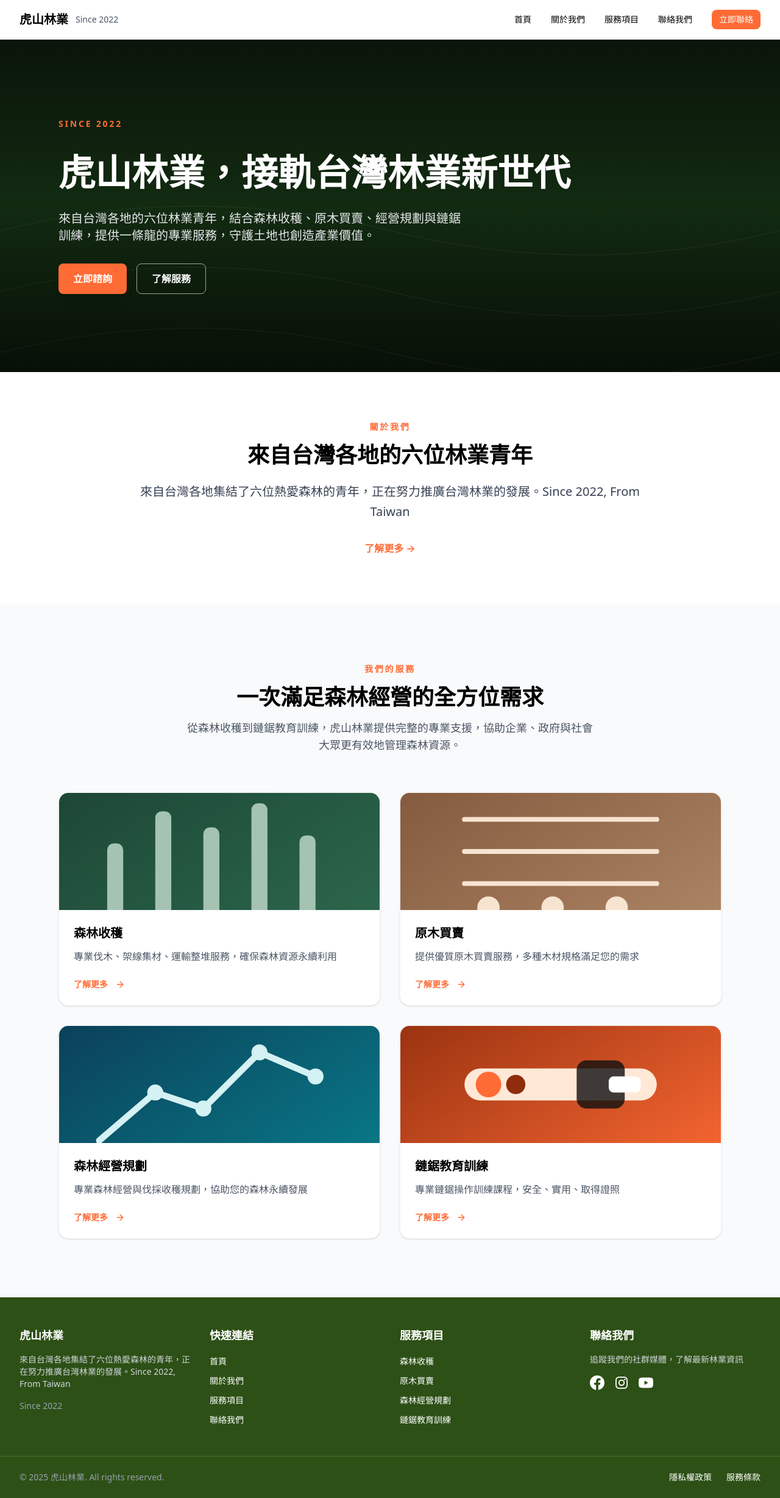
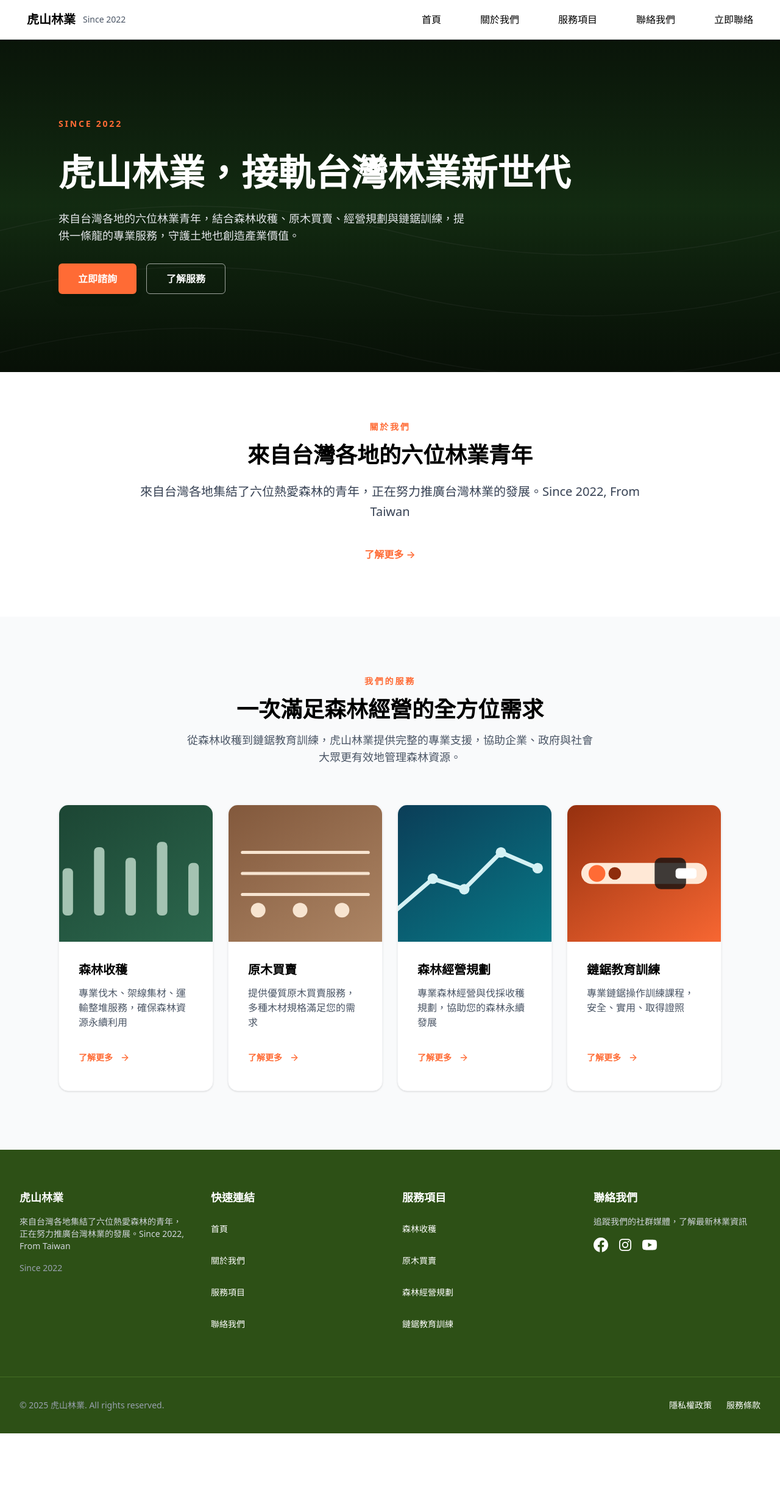
Before and after one commit to chriscollective/HuShanForestry, a Next.js app: page / in a window 1280 px wide. Shown: the whole page at 61% size. After the commit the page ends 2350 px from the top, so only its background shows below. Built offline with nearby package versions, Linux system fonts and the light colour scheme.

Commit message:
Phase 5 完成：跨裝置瀏覽體驗 (T043-T052)

```diff
--- a/src/components/home/AboutSection.tsx
+++ b/src/components/home/AboutSection.tsx
@@ -31,7 +31,7 @@ export function AboutSection() {
           <Link
             href="/about"
             underline={false}
-            className="inline-flex items-center text-base font-semibold text-brand-orange transition hover:text-[#E55A2A]"
+            className="inline-flex min-h-[44px] items-center text-base font-semibold text-brand-orange transition hover:text-[#E55A2A]"
             aria-label="了解更多關於虎山林業"
           >
             了解更多 →
--- a/src/components/home/HeroSection.tsx
+++ b/src/components/home/HeroSection.tsx
@@ -27,16 +27,16 @@ export function HeroSection() {
       </div>
 
       {/* 內容 */}
-      <div className="relative z-10 mx-auto flex max-w-6xl flex-col gap-8 px-4 py-24 sm:px-6 lg:px-8 lg:py-32">
+      <div className="relative z-10 mx-auto flex max-w-6xl flex-col gap-6 px-4 py-20 sm:gap-8 sm:px-6 lg:px-8 lg:py-32">
         <p className="text-sm font-semibold uppercase tracking-[0.2em] text-brand-orange">
           Since {siteConfig.foundingYear}
         </p>
 
         <div className="space-y-6">
-          <h1 className="text-4xl font-bold leading-tight text-white sm:text-5xl lg:text-6xl">
+          <h1 className="text-3xl font-bold leading-tight text-white sm:text-5xl lg:text-6xl">
             虎山林業，接軌台灣林業新世代
           </h1>
-          <p className="max-w-2xl text-lg text-gray-200 sm:text-xl">
+          <p className="max-w-2xl text-base text-gray-200 sm:text-lg">
             來自台灣各地的六位林業青年，結合森林收穫、原木買賣、經營規劃與鏈鋸訓練，提供一條龍的專業服務，守護土地也創造產業價值。
           </p>
         </div>
@@ -45,7 +45,7 @@ export function HeroSection() {
           <Link
             href="/contact"
             aria-label="前往聯絡我們，立即諮詢虎山林業服務"
-            className="inline-flex items-center justify-center rounded-lg bg-brand-orange px-6 py-3 text-base font-semibold text-white shadow-lg transition hover:bg-[#E55A2A] focus-visible:outline focus-visible:outline-2 focus-visible:outline-offset-2 focus-visible:outline-brand-orange"
+            className="inline-flex min-h-[44px] items-center justify-center rounded-full bg-brand-orange px-8 py-3 text-base font-semibold text-white shadow-lg transition hover:bg-[#E55A2A] focus-visible:outline focus-visible:outline-2 focus-visible:outline-offset-2 focus-visible:outline-brand-orange"
           >
             立即諮詢
           </Link>
@@ -54,7 +54,7 @@ export function HeroSection() {
             href="/services"
             variant="default"
             underline={false}
-            className="inline-flex items-center justify-center rounded-lg border border-white/60 px-6 py-3 text-base font-semibold text-white transition hover:border-white hover:text-white focus-visible:outline focus-visible:outline-2 focus-visible:outline-offset-2 focus-visible:outline-brand-orange"
+            className="inline-flex min-h-[44px] items-center justify-center rounded-full border border-white/60 px-8 py-3 text-base font-semibold text-white transition hover:border-white hover:text-white focus-visible:outline focus-visible:outline-2 focus-visible:outline-offset-2 focus-visible:outline-brand-orange"
             aria-label="了解虎山林業的服務項目"
           >
             了解服務
--- a/src/components/home/ServiceCard.tsx
+++ b/src/components/home/ServiceCard.tsx
@@ -14,7 +14,7 @@ export interface ServiceCardProps {
 export function ServiceCard({ service }: ServiceCardProps) {
   return (
     <article className="group flex flex-col overflow-hidden rounded-2xl border border-gray-100 bg-white shadow-sm transition hover:-translate-y-1 hover:shadow-lg">
-      <div className="relative h-48 w-full overflow-hidden">
+      <div className="relative h-48 w-full overflow-hidden sm:h-56">
         <Image
           src={service.image}
           alt={service.imageAlt}
@@ -24,8 +24,10 @@ export function ServiceCard({ service }: ServiceCardProps) {
         />
       </div>
 
-      <div className="flex flex-1 flex-col px-6 py-6">
-        <h3 className="text-xl font-semibold text-brand-black">{service.title}</h3>
+      <div className="flex flex-1 flex-col px-6 py-6 sm:px-8 sm:py-8">
+        <h3 className="text-xl font-semibold text-brand-black">
+          {service.title}
+        </h3>
         <p className="mt-3 flex-1 text-base text-gray-600">
           {service.description}
         </p>
@@ -33,7 +35,7 @@ export function ServiceCard({ service }: ServiceCardProps) {
         <Link
           href={service.link}
           underline={false}
-          className="mt-6 inline-flex items-center text-sm font-semibold text-brand-orange transition group-hover:text-[#E55A2A]"
+          className="mt-6 inline-flex min-h-[44px] items-center text-sm font-semibold text-brand-orange transition group-hover:text-[#E55A2A]"
           aria-label={`了解更多${service.title}服務`}
         >
           了解更多
--- a/src/components/home/ServicesSection.tsx
+++ b/src/components/home/ServicesSection.tsx
@@ -29,7 +29,7 @@ export function ServicesSection() {
           </p>
         </div>
 
-        <div className="mt-12 grid gap-8 sm:mt-16 sm:grid-cols-2">
+        <div className="mt-12 grid gap-6 sm:mt-16 sm:grid-cols-2 lg:grid-cols-4">
           {services.map((service) => (
             <ServiceCard key={service.id} service={service} />
           ))}
--- a/src/components/layout/Footer.tsx
+++ b/src/components/layout/Footer.tsx
@@ -27,12 +27,12 @@ export function Footer({ className }: FooterProps) {
   return (
     <footer className={`bg-forest-dark text-brand-white ${className || ''}`}>
       {/* 主要內容區 */}
-      <div className="container mx-auto px-4 sm:px-6 lg:px-8 py-12">
-        <div className="grid grid-cols-1 md:grid-cols-2 lg:grid-cols-4 gap-8">
+      <div className="container mx-auto px-4 py-16 sm:px-6 lg:px-8">
+        <div className="grid grid-cols-1 gap-10 text-center md:grid-cols-2 md:text-left lg:grid-cols-4">
           {/* 公司資訊 */}
           <div>
-            <h3 className="text-lg font-bold mb-4">虎山林業</h3>
-            <p className="text-sm text-gray-300 mb-4">
+            <h3 className="mb-4 text-lg font-bold">虎山林業</h3>
+            <p className="mb-4 text-sm text-gray-300">
               {siteConfig.description}
             </p>
             <p className="text-sm text-gray-400">
@@ -42,14 +42,14 @@ export function Footer({ className }: FooterProps) {
 
           {/* 快速連結 */}
           <div>
-            <h3 className="text-lg font-bold mb-4">快速連結</h3>
+            <h3 className="mb-4 text-lg font-bold">快速連結</h3>
             <ul className="space-y-2">
               {navigationItems.map((item) => (
                 <li key={item.href}>
                   <Link
                     href={item.href}
                     variant="footer"
-                    className="text-sm hover:no-underline"
+                    className="inline-flex min-h-[44px] items-center text-sm hover:no-underline"
                     aria-label={item.ariaLabel}
                   >
                     {item.label}
@@ -61,14 +61,14 @@ export function Footer({ className }: FooterProps) {
 
           {/* 服務項目 */}
           <div>
-            <h3 className="text-lg font-bold mb-4">服務項目</h3>
+            <h3 className="mb-4 text-lg font-bold">服務項目</h3>
             <ul className="space-y-2">
               {services.map((service) => (
                 <li key={service.id}>
                   <Link
                     href={`/services#${service.id}`}
                     variant="footer"
-                    className="text-sm hover:no-underline"
+                    className="inline-flex min-h-[44px] items-center text-sm hover:no-underline"
                   >
                     {service.title}
                   </Link>
@@ -78,9 +78,9 @@ export function Footer({ className }: FooterProps) {
           </div>
 
           {/* 聯絡資訊與社群媒體 */}
-          <div>
-            <h3 className="text-lg font-bold mb-4">聯絡我們</h3>
-            <div className="space-y-3 mb-4">
+          <div className="space-y-4">
+            <h3 className="text-lg font-bold">聯絡我們</h3>
+            <div className="space-y-3">
               <p className="text-sm text-gray-300">
                 追蹤我們的社群媒體，了解最新林業資訊
               </p>
@@ -98,8 +98,8 @@ export function Footer({ className }: FooterProps) {
 
       {/* 版權聲明 */}
       <div className="border-t border-forest-green/30">
-        <div className="container mx-auto px-4 sm:px-6 lg:px-8 py-6">
-          <div className="flex flex-col md:flex-row justify-between items-center gap-4">
+        <div className="container mx-auto px-4 py-6 sm:px-6 lg:px-8">
+          <div className="flex flex-col items-center gap-4 text-center md:flex-row md:justify-between md:text-left">
             <p className="text-sm text-gray-400">
               © {currentYear} {siteConfig.name}. All rights reserved.
             </p>
@@ -109,14 +109,14 @@ export function Footer({ className }: FooterProps) {
               <Link
                 href="/privacy"
                 variant="footer"
-                className="text-sm hover:no-underline"
+                className="inline-flex min-h-[44px] items-center text-sm hover:no-underline"
               >
                 隱私權政策
               </Link>
               <Link
                 href="/terms"
                 variant="footer"
-                className="text-sm hover:no-underline"
+                className="inline-flex min-h-[44px] items-center text-sm hover:no-underline"
               >
                 服務條款
               </Link>
--- a/src/components/layout/Header.tsx
+++ b/src/components/layout/Header.tsx
@@ -2,7 +2,6 @@
 
 import { useState } from 'react';
 import { Link } from '@/components/ui/Link';
-import { Button } from '@/components/ui/Button';
 import { navigationItems } from '@/config/navigation';
 import { cn } from '@/lib/utils';
 
@@ -26,37 +25,39 @@ export interface HeaderProps {
 export function Header({ className }: HeaderProps) {
   const [mobileMenuOpen, setMobileMenuOpen] = useState(false);
 
+  const closeMobileMenu = () => setMobileMenuOpen(false);
+
   return (
+    <>
       <header
         className={cn(
-        'sticky top-0 z-50',
-        'bg-brand-white border-b border-gray-200',
-        'shadow-sm',
+          'sticky top-0 z-50 bg-brand-white shadow-sm',
+          'border-b border-gray-200',
           className
         )}
       >
         <nav className="container mx-auto px-4 sm:px-6 lg:px-8">
-        <div className="flex items-center justify-between h-16">
+          <div className="flex h-16 items-center justify-between">
             {/* Logo */}
             <div className="flex-shrink-0">
               <Link href="/" variant="nav" className="hover:no-underline">
                 <span className="text-xl font-bold text-brand-black">
                   虎山林業
                 </span>
-              <span className="ml-2 text-sm text-gray-600 hidden sm:inline">
+                <span className="ml-2 hidden text-sm text-gray-600 sm:inline">
                   Since 2022
                 </span>
               </Link>
             </div>
 
             {/* 桌面版導航選單 */}
-          <div className="hidden md:flex md:items-center md:gap-8">
+            <div className="hidden md:flex md:items-center md:gap-6 lg:gap-10">
               {navigationItems.map((item) => (
                 <Link
                   key={item.href}
                   href={item.href}
                   variant="nav"
-                className="text-sm hover:no-underline"
+                  className="hover:no-underline"
                   aria-label={item.ariaLabel}
                 >
                   {item.label}
@@ -64,9 +65,9 @@ export function Header({ className }: HeaderProps) {
               ))}
 
               {/* CTA 按鈕 */}
-            <Button variant="primary" size="sm">
+              <Link href="/contact" variant="nav" aria-label="前往聯絡我們頁面">
                 立即聯絡
-            </Button>
+              </Link>
             </div>
 
             {/* 行動版漢堡選單按鈕 */}
@@ -75,13 +76,13 @@ export function Header({ className }: HeaderProps) {
                 type="button"
                 onClick={() => setMobileMenuOpen(!mobileMenuOpen)}
                 className={cn(
-                'inline-flex items-center justify-center p-2',
-                'rounded-md text-brand-black',
-                'hover:bg-gray-100',
-                'focus:outline-none focus:ring-2 focus:ring-inset focus:ring-brand-orange'
+                  'inline-flex h-10 w-10 items-center justify-center rounded-md',
+                  'text-brand-black hover:bg-gray-100',
+                  'focus-visible:outline focus-visible:outline-2 focus-visible:outline-offset-2 focus-visible:outline-brand-orange'
                 )}
                 aria-expanded={mobileMenuOpen}
-              aria-label="開啟主選單"
+                aria-controls="mobile-menu-panel"
+                aria-label={mobileMenuOpen ? '關閉主選單' : '開啟主選單'}
               >
                 <span className="sr-only">
                   {mobileMenuOpen ? '關閉主選單' : '開啟主選單'}
@@ -122,37 +123,54 @@ export function Header({ className }: HeaderProps) {
               </button>
             </div>
           </div>
+        </nav>
+      </header>
 
-        {/* 行動版選單內容 */}
+      {/* 行動版選單覆蓋層 */}
       {mobileMenuOpen && (
-          <div className="md:hidden border-t border-gray-200">
-            <div className="px-2 pt-2 pb-3 space-y-1">
+        <div className="md:hidden fixed inset-x-0 top-16 bottom-0 z-40">
+          <div
+            className="absolute inset-0 bg-black/25 backdrop-blur-sm"
+            role="presentation"
+            onClick={closeMobileMenu}
+          />
+          <div
+            id="mobile-menu-panel"
+            className="relative h-full overflow-y-auto bg-brand-white px-4 py-6 shadow-[0_20px_50px_rgba(0,0,0,0.2)]"
+          >
+            <div className="space-y-2">
               {navigationItems.map((item) => (
                 <Link
                   key={item.href}
                   href={item.href}
                   variant="nav"
                   className={cn(
-                    'block px-3 py-2 rounded-md text-base',
-                    'hover:bg-gray-50 hover:no-underline'
+                    'w-full rounded-xl border border-gray-100 bg-white text-lg font-medium',
+                    'px-4 py-3 hover:bg-brand-orange/10 hover:border-brand-orange/30 hover:no-underline',
+                    'focus-visible:border-brand-orange/40 focus-visible:bg-brand-orange/10'
                   )}
                   aria-label={item.ariaLabel}
-                  onClick={() => setMobileMenuOpen(false)}
+                  onClick={closeMobileMenu}
                 >
                   {item.label}
                 </Link>
               ))}
 
-              {/* 行動版 CTA 按鈕 */}
-              <div className="px-3 pt-2">
-                <Button variant="primary" size="md" fullWidth>
+              <Link
+                href="/contact"
+                className={cn(
+                  'mt-4 w-full rounded-2xl bg-brand-orange px-6 py-3 text-center text-base font-semibold text-white',
+                  'shadow-lg transition hover:bg-[#E55A2A] focus-visible:outline focus-visible:outline-2 focus-visible:outline-offset-2 focus-visible:outline-brand-orange'
+                )}
+                aria-label="前往聯絡我們頁面"
+                onClick={closeMobileMenu}
+              >
                 立即聯絡
-                </Button>
+              </Link>
             </div>
           </div>
         </div>
       )}
-      </nav>
-    </header>
+    </>
   );
 }
--- a/src/components/ui/Button.tsx
+++ b/src/components/ui/Button.tsx
@@ -48,24 +48,24 @@ export const Button = forwardRef<HTMLButtonElement, ButtonProps>(
         ref={ref}
         className={cn(
           // 基礎樣式
-          'inline-flex items-center justify-center',
-          'font-medium rounded-lg',
-          'transition-all duration-200',
-          'focus:outline-none focus:ring-2 focus:ring-offset-2',
+          'inline-flex items-center justify-center rounded-lg font-medium',
+          'min-h-[44px] touch-manipulation',
+          'transition-all duration-200 ease-out active:scale-[0.98]',
+          'focus-visible:outline-none focus-visible:ring-2 focus-visible:ring-offset-2',
           'disabled:opacity-50 disabled:cursor-not-allowed',
 
           // 變體樣式
           {
             // Primary: 品牌橘色背景
-            'bg-brand-orange text-brand-white hover:bg-[#E55A2A] focus:ring-brand-orange':
+            'bg-brand-orange text-brand-white hover:bg-[#E55A2A] focus-visible:ring-brand-orange active:bg-[#D9541E]':
               variant === 'primary',
 
             // Secondary: 白底黑框
-            'bg-brand-white text-brand-black border-2 border-brand-black hover:bg-gray-50 focus:ring-brand-black':
+            'bg-brand-white text-brand-black border-2 border-brand-black hover:bg-gray-50 focus-visible:ring-brand-black active:bg-gray-100':
               variant === 'secondary',
 
             // Ghost: 透明背景
-            'bg-transparent text-brand-black hover:bg-gray-100 focus:ring-gray-300':
+            'bg-transparent text-brand-black hover:bg-gray-100 focus-visible:ring-gray-300 active:bg-gray-200':
               variant === 'ghost',
           },
 
--- a/src/components/ui/Link.tsx
+++ b/src/components/ui/Link.tsx
@@ -49,11 +49,14 @@ export const Link = forwardRef<HTMLAnchorElement, LinkProps>(
     children,
     ...props
   }, ref) => {
+    const showDefaultUnderline = variant !== 'nav';
+
     const linkClasses = cn(
       // 基礎樣式
-      'inline-flex items-center gap-1',
+      'flex items-center gap-1 rounded-md',
+      'touch-manipulation',
       'transition-colors duration-200',
-      'focus:outline-none focus:ring-2 focus:ring-offset-2 focus:ring-brand-orange',
+      'focus-visible:outline-none focus-visible:ring-2 focus-visible:ring-offset-2 focus-visible:ring-brand-orange',
 
       // 變體樣式
       {
@@ -61,7 +64,8 @@ export const Link = forwardRef<HTMLAnchorElement, LinkProps>(
         'text-brand-orange hover:text-[#E55A2A]': variant === 'default',
 
         // Nav: 導航列樣式
-        'text-brand-black hover:text-brand-orange font-medium': variant === 'nav',
+        'relative text-brand-black hover:text-brand-orange font-medium px-3 py-2 min-h-[44px] no-underline after:content-[""] after:absolute after:left-1/2 after:-translate-x-1/2 after:bottom-1 after:h-[2px] after:w-0 after:bg-brand-orange after:rounded-full after:transition-all after:duration-200 after:ease-out hover:after:w-full focus-visible:after:w-full':
+          variant === 'nav',
 
         // Footer: 頁尾樣式（淺色文字）
         'text-brand-white hover:text-brand-orange': variant === 'footer',
@@ -69,8 +73,8 @@ export const Link = forwardRef<HTMLAnchorElement, LinkProps>(
 
       // 下底線樣式
       {
-        'underline underline-offset-4': underline,
-        'hover:underline hover:underline-offset-4': !underline,
+        'underline underline-offset-4': underline && showDefaultUnderline,
+        'hover:underline hover:underline-offset-4': !underline && showDefaultUnderline,
       },
 
       className
```
Also changed, not shown: 1 other file (tests, documents, lock files or other folders). Lines whose indentation alone changed are shown as unchanged.
